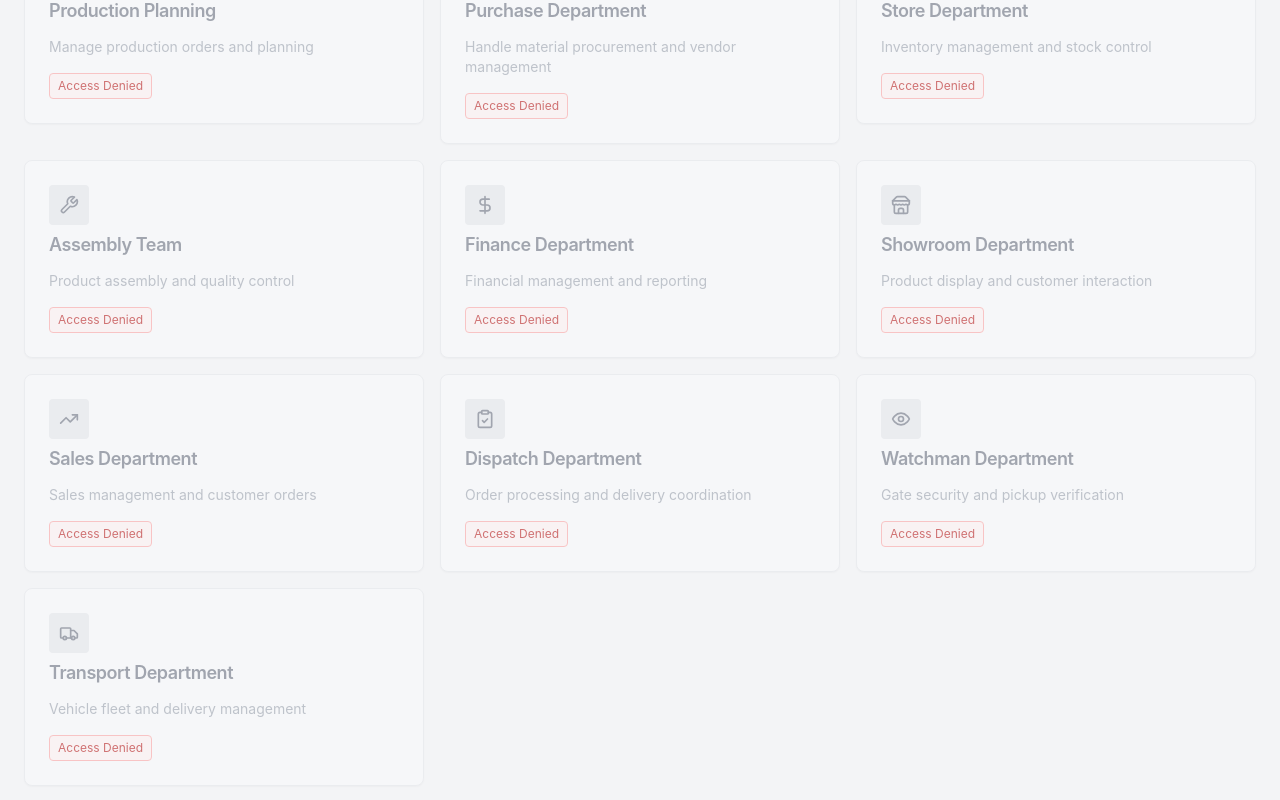
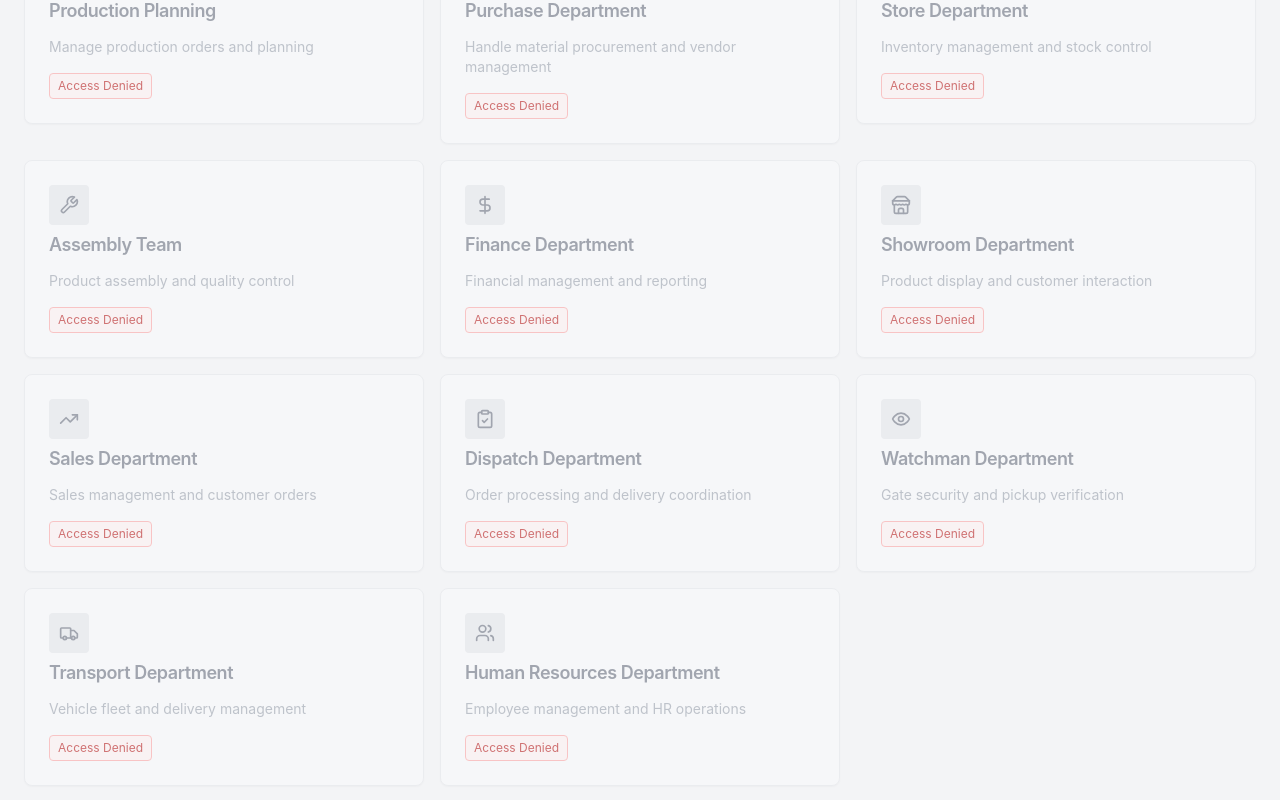
Before and after one commit to sohamsontakkespotify-afk/erp_, a React (Vite) app in the folder frontend/: page /dashboard in a window 1280 px wide. Shown: the part 266-1066 px from the top of the page. Built offline with nearby package versions, Linux system fonts and the light colour scheme; sample sign-in values are in the browser's storage.

Commit message:
Update Dashboard.jsx

```diff
--- a/frontend/src/pages/Dashboard.jsx
+++ b/frontend/src/pages/Dashboard.jsx
@@ -19,7 +19,8 @@ import {
   TrendingUp,
   Truck,
   ClipboardCheck,
-  Eye
+  Eye,
+  Users
 } from 'lucide-react';
 
 const Dashboard = () => {
@@ -123,6 +124,13 @@ const Dashboard = () => {
       icon: Truck,
       color: 'from-cyan-500 to-cyan-600',
       description: 'Vehicle fleet and delivery management'
+    },
+    {
+      id: 'hr',
+      name: 'Human Resources Department',
+      icon: Users,
+      color: 'from-purple-500 to-purple-600',
+      description: 'Employee management and HR operations'
     }
   ];
 
```
